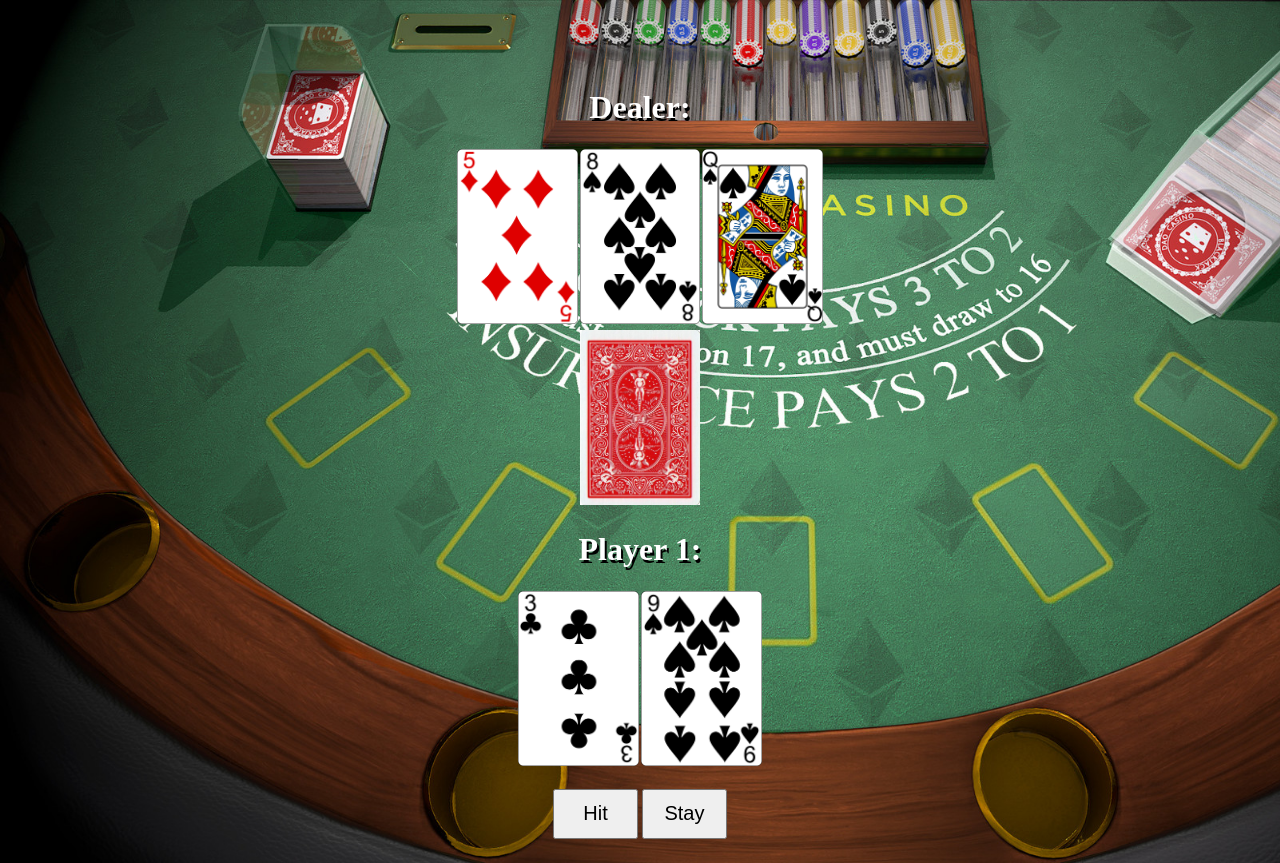
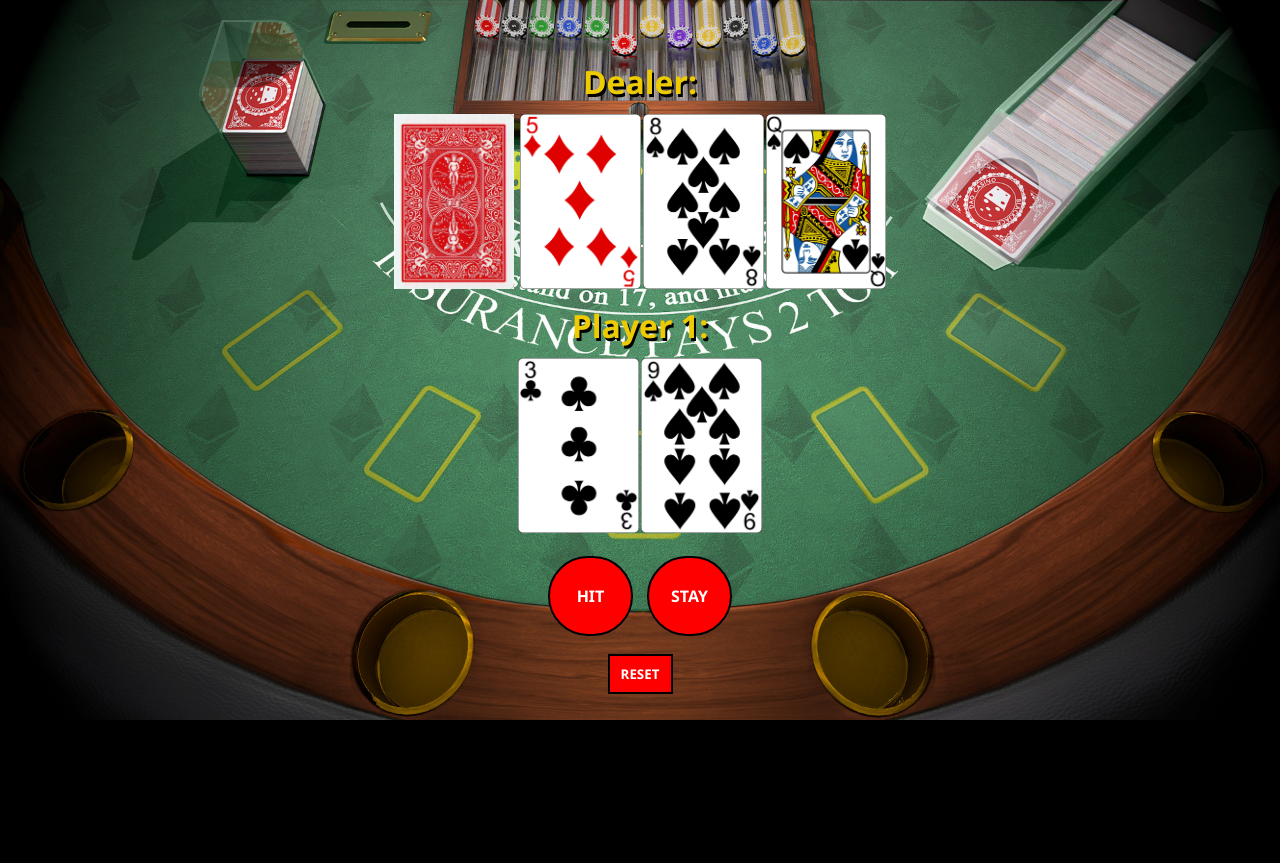
Before and after one commit to Saint888/Mod1-Project_BlackJack, a plain HTML site: page index.html in a window 1280 px wide. After the commit the page ends 800 px from the top, so only its background shows below. Drawn offline with Linux system fonts and the light colour scheme.

Commit message:
black jack project update

```diff
--- a/app.js
+++ b/app.js
@@ -74,9 +74,15 @@ function startGame() {
     }
 
     console.log(playerSum)
-    document.getElementById('hit').addEventListener('click', hit);
-    document.getElementById('stay').addEventListener('click', stay);
+    document.getElementById('hit').addEventListener('click', hit); // On-click allow player to 'hit'(ask) for a card.
+    document.getElementById('stay').addEventListener('click', stay); // On-click allow player to 'stay'(be passed).
+    document.getElementById('reset').addEventListener('click', reset);
+    // document.getElementById("reset").reset();
+}
 
+function reset () {
+    // document.getElementById("reset").element.reset();
+    location.reload();
 }
 
 function hit() {
@@ -106,19 +112,19 @@ function stay(){
    let message = '';
 
    if (playerSum > 21){
-        message = 'You Lose!';
+        message = 'YOU LOSE!';
 
    }else if(dealerSum > 21){
-        message = 'You Win!';
+        message = 'YOU WIN!';
 
    }else if (playerSum == dealerSum){
-        message = 'Draw!';
+        message = 'DRAW!';
 
    }else if (playerSum > dealerSum){
-        message = 'You Win!';
+        message = 'YOU WIN!';
 
    }else if (playerSum < dealerSum){
-        message = 'You Lose!'
+        message = 'YOU LOSE!'
    }
 
    document.getElementById('dealer-sum').innerText = dealerSum;
@@ -153,3 +159,6 @@ function reduceAce(playerSum, playerAceCount){
     }
     return playerSum;
 }
+
+let myAudio = document.querySelector('#audio')
+myAudio.play();
--- a/index.html
+++ b/index.html
@@ -11,20 +11,25 @@
 <body>
     <div id="game-container">
         <h1>Dealer:<span id ="dealer-sum"></span></h1>
-            <div id = "dealer-cards"></div>
+            <div id = "dealer-cards">
                 <img id = "face-down" src = "./img/cards/BACK.png">
+            </div>
         <!-- Adding "hidden" id to img tag helps access tag in javaScript logic process. -->
 
         <h1>Player 1:<span id ="player-sum"></span></h1>
+            <p id = "results"></p>
             <div id = "player-cards"></div>
 
         <br>
 
-        <button id = "hit">Hit</button>
-        <button id = "stay">Stay</button>
-
-        <p class = "results"></p>
+        <button id = "hit">HIT</button>
+        <button id = "stay">STAY</button>
 
     </div>
+
+         <br>
+
+        <button id = "reset">RESET</button>
+        <audio id = "audio" src ="https://youtu.be/O9FaGUyNfk0"></audio>
 </body>
 </html>
--- a/styles.css
+++ b/styles.css
@@ -7,32 +7,35 @@ body{
     align-items: center;
     justify-content: center;
     flex-direction: column;
-    padding-top: 60px;
+    margin-top: 50px;
 }
 
 #game-container {
     text-align: center;
     /* width: 600px; */
-
-
 }
 
 h1 {
-    color: white;
+    color: rgb(238, 203, 0);
+    font-family: 'Segoe UI', Tahoma, Geneva, Verdana, sans-serif;
     font-style: bold;
     text-shadow: 2px 3px black;
     display: flex;
     align-items: center;
     justify-content: center;
     flex-direction: column;
+    margin: 10px;
         /* -webkit-text-stroke-width: 1px;
         -webkit-text-stroke-color: black; */
 }
 
-/* #faceDown{
+p{
+    color: white;
+    font-family: 'Segoe UI', Tahoma, Geneva, Verdana, sans-serif;
+    font-size: 18px;
+    padding: 0;
+}
 
-    float: inline-start;
-} */
 
 img {
     height: 175px;
@@ -40,20 +43,50 @@ img {
     margin: 1px;
 }
 
-/* #player-cards img{
-    height: 175px;
-    width: 125px;
-    margin: 1px;
-} */
 
 #hit {
+    font-family: 'Segoe UI', Tahoma, Geneva, Verdana, sans-serif;
     width: 85px;
-    height: 50px;
-    font-size: 20px;
+    height: 80px;
+    font-size: 16px;
+    font-weight: bold;
+    border-radius: 50px;
+    margin-right: 5px;
 }
 
 #stay {
+    font-family: 'Segoe UI', Tahoma, Geneva, Verdana, sans-serif;
     width: 85px;
-    height: 50px;
-    font-size: 20px;
+    height: 80px;
+    font-size: 16px;
+    font-weight: bold;
+    border-radius: 50px;
+    margin-left: 5px;
+
 }
+
+#reset{
+    font-family: 'Segoe UI', Tahoma, Geneva, Verdana, sans-serif;
+    font-weight: bold;
+    width: 65px;
+    height: 40px;
+    margin-bottom: 5px;
+    /* padding: 5; */
+}
+
+button{
+    /* border-radius: 50px; */
+    /* padding: 2px; */
+    background-color: red;
+    border: solid 2px;
+    border-color: black;
+    color: white;
+}
+
+#results{
+    font-family: 'Segoe UI', Tahoma, Geneva, Verdana, sans-serif;
+    color: white;
+    font-weight: bold;
+    margin:10px;
+    text-shadow: 2px 3px black;
+}
```
